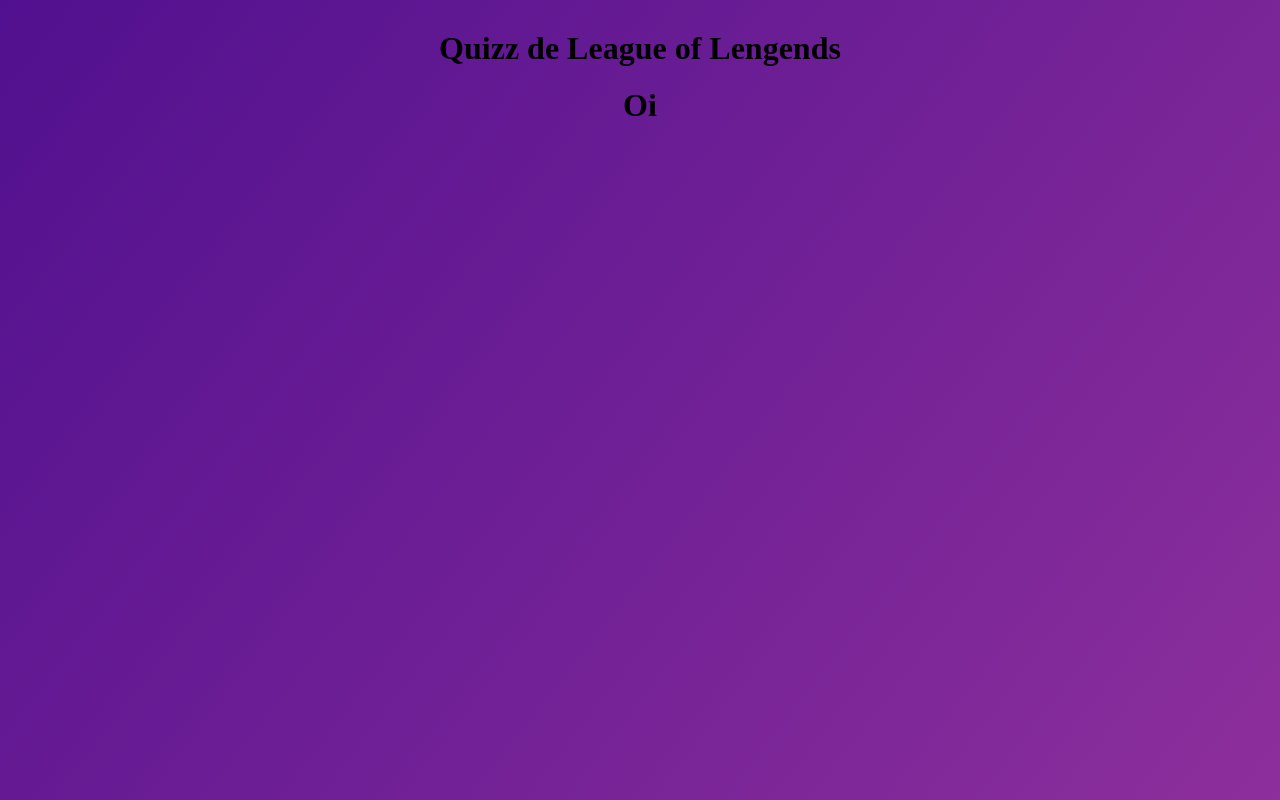
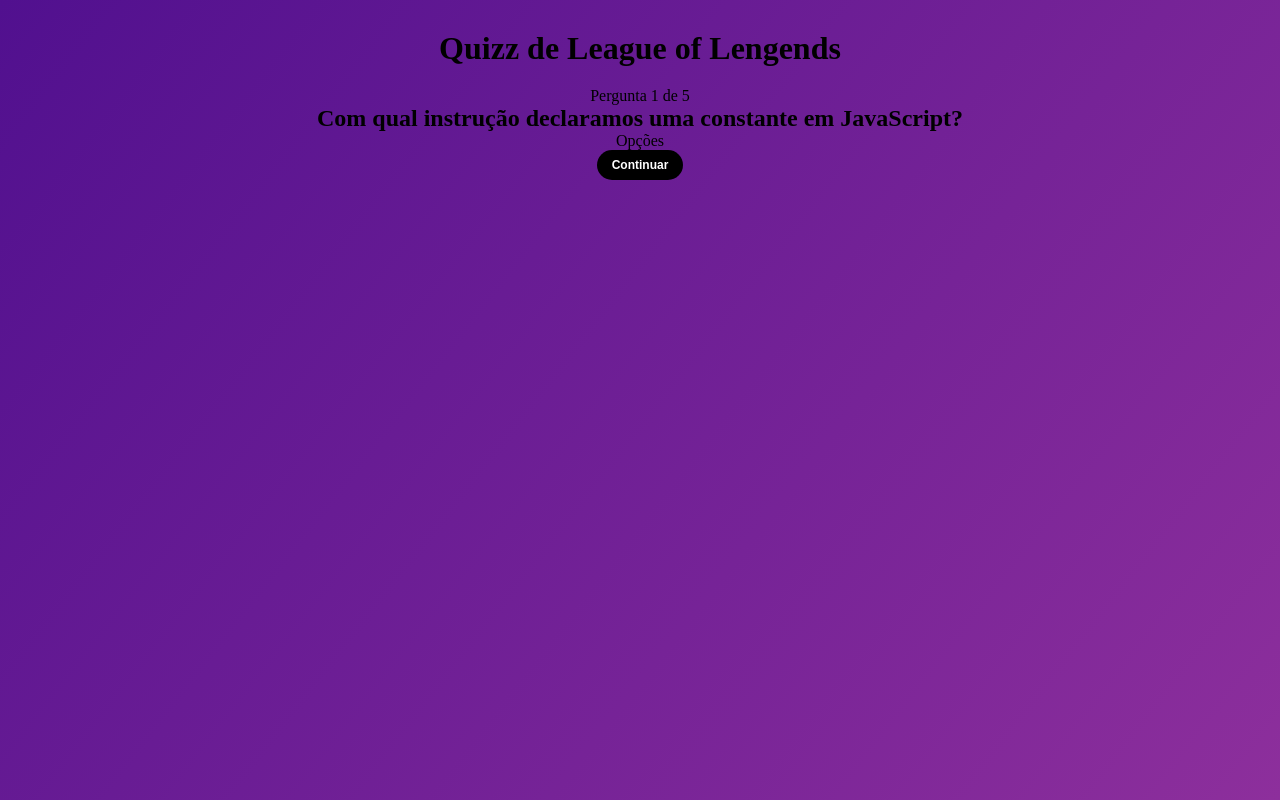
Before and after one commit to LukasLimalkl/quiz-react, a React (Vite) app: page / in a window 1280 px wide. Both pictures are taken after a click on the button "Iniciar". Built offline with nearby package versions, Linux system fonts and the light colour scheme.

Commit message:
adding random questions

```diff
--- a/src/components/questions/index.jsx
+++ b/src/components/questions/index.jsx
@@ -1,9 +1,22 @@
+import { useContext } from 'react';
+import { QuizContext } from '../../context/quiz';
 import * as Styled from './styles';
 
 export const Questions = () => {
+    const [quizState, dispatch] = useContext(QuizContext);
+    const currentQuestion = quizState.questions[quizState.currentQuestions];
+
     return (
         <Styled.Container>
-            <h1>Oi</h1>
+            <p>
+                Pergunta {quizState.currentQuestions + 1} de
+                {' ' + quizState.questions.length}
+            </p>
+            <h2>{currentQuestion.question}</h2>
+            <div className="Options">
+                <p>Opções</p>
+            </div>
+            <button>Continuar</button>
         </Styled.Container>
     );
 };
--- a/src/context/quiz.jsx
+++ b/src/context/quiz.jsx
@@ -7,6 +7,7 @@
 const initialState = {
     gameStage: STAGES[0],
     questions,
+    currentQuestions: 0,
 };
 
 const quizReducer = (state, action) => {
@@ -18,8 +19,16 @@
                 ...state,
                 gameStage: STAGES[1],
             };
-        default:
-            return state;
+        case 'REODER_QUESTIONS': {
+            // eslint disable next line
+            const reorderQuestions = questions.sort(() => {
+                return Math.random() - 0.5;
+            });
+            return {
+                ...state,
+                questions: reorderQuestions,
+            };
+        }
     }
 };
 
--- a/src/templates/App.jsx
+++ b/src/templates/App.jsx
@@ -1,4 +1,4 @@
-import { useContext } from 'react';
+import { useContext, useEffect } from 'react';
 import { Questions } from '../components/questions';
 import { Welcome } from '../components/welcome';
 import { QuizContext } from '../context/quiz';
@@ -6,6 +6,10 @@
 
 function App() {
     const [quizState, dispatch] = useContext(QuizContext);
+
+    useEffect(() => {
+        dispatch({ type: 'REODER_QUESTIONS' });
+    }, []);
 
     return (
         <Styled.Container>
```
